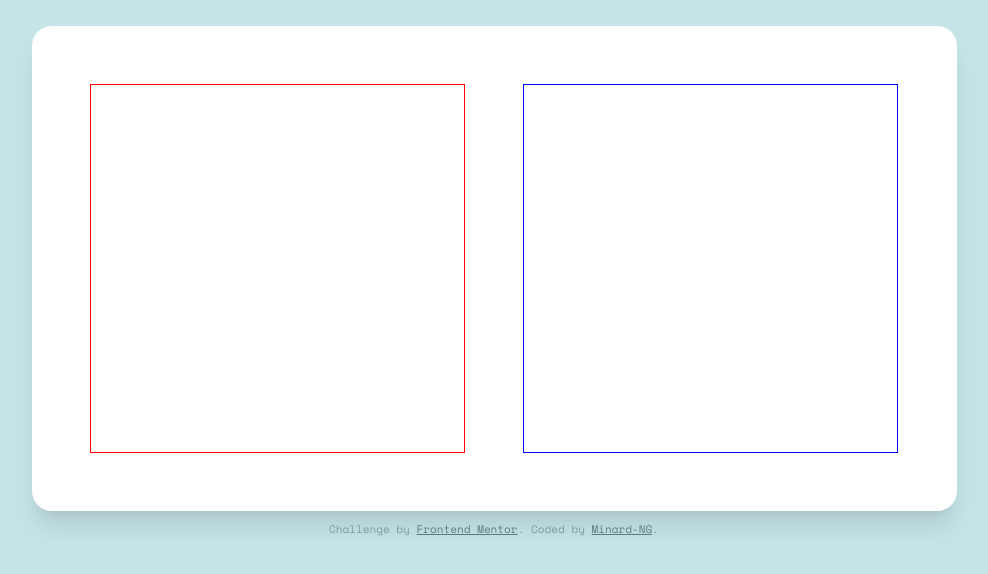
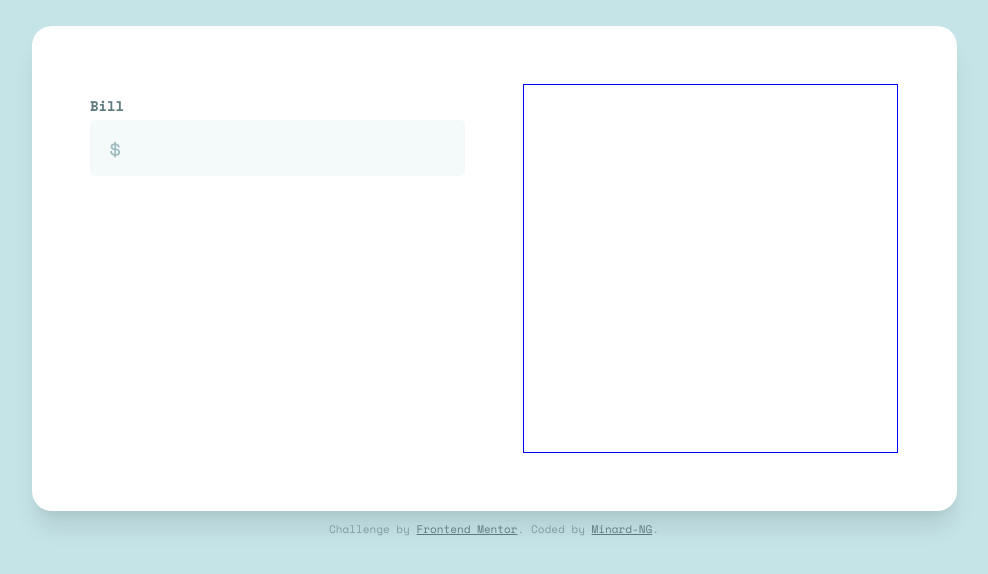
Before and after one commit to Minard-NG/Tip-calculator, a plain HTML site: page index.html in a window 1280 px wide. Shown: the part 184-758 px from the top of the page, without its empty margins (146-1134 px from the left). Drawn offline with nearby package versions, Linux system fonts and the light colour scheme.

Commit message:
completed bill section

```diff
--- a/css/_main.scss
+++ b/css/_main.scss
@@ -15,7 +15,39 @@ main {
   .input__sect {
     width: 100%;
     height: 100%;
-    border: 1px solid red;
+
+    &-bill{
+        width: 100%;
+        position: relative;
+        margin-bottom: 2.5rem;
+
+        label{
+            width: 100%;
+            font-size: 0.875rem;
+            font-weight: 700;
+            color: $grayishCyan1;
+        }
+        input{
+            width: 100%;
+            font-size: 1.5rem;
+            padding: 0.875rem 1rem;
+            padding-left: 2.5rem;
+            background-color: $lightCyan2;
+            color: $elementBg;
+            border: none;
+            border-radius: 5px;
+            text-align: right;
+            &:focus{
+                outline: 2px solid $strongCyan;
+            }
+        }
+
+        svg{
+            position: absolute;
+            left: 20px;
+            bottom: 18px;
+        }
+    }
   }
   .output__sect {
     width: 100%;
--- a/index.html
+++ b/index.html
@@ -12,26 +12,40 @@
       href="./images/favicon-32x32.png"
     />
 
-    <link rel="stylesheet" href="./css/style.css">
+    <link rel="stylesheet" href="./css/style.css" />
 
     <title>Frontend Mentor | Tip calculator app</title>
   </head>
   <body>
     <header>
-      <img src="./images/logo.svg" alt="splitter logo">
+      <img src="./images/logo.svg" alt="splitter logo" />
     </header>
     <main>
-    <div class="input__sect">
+      <div class="input__sect">
 
+        <div class="input__sect-bill">
+          <label for="bill">Bill</label>
+          <input type="text" id="bill" name="bill" />
+          <svg xmlns="http://www.w3.org/2000/svg" width="11" height="17">
+            <path
+              fill="#9EBBBD"
+              d="M6.016 16.328v-1.464c1.232-.08 2.22-.444 2.964-1.092.744-.648 1.116-1.508 1.116-2.58v-.144c0-.992-.348-1.772-1.044-2.34-.696-.568-1.708-.932-3.036-1.092V4.184c.56.144 1.012.4 1.356.768.344.368.516.816.516 1.344v.288h1.824v-.432c0-.448-.088-.876-.264-1.284a3.783 3.783 0 00-.744-1.116A4.251 4.251 0 007.54 2.9a5.324 5.324 0 00-1.524-.492V.872H4.288V2.36a5.532 5.532 0 00-1.416.324c-.448.168-.84.392-1.176.672-.336.28-.604.616-.804 1.008-.2.392-.3.844-.3 1.356v.144c0 .96.316 1.708.948 2.244.632.536 1.548.884 2.748 1.044v3.912c-.704-.16-1.248-.472-1.632-.936-.384-.464-.576-1.08-.576-1.848v-.288H.256v.576c0 .464.08.924.24 1.38.16.456.404.88.732 1.272.328.392.744.728 1.248 1.008s1.108.476 1.812.588v1.512h1.728zM4.288 7.424c-.688-.128-1.164-.332-1.428-.612-.264-.28-.396-.644-.396-1.092 0-.464.176-.832.528-1.104.352-.272.784-.448 1.296-.528v3.336zm1.728 5.712V9.344c.768.128 1.328.328 1.68.6.352.272.528.688.528 1.248 0 .544-.196.984-.588 1.32-.392.336-.932.544-1.62.624z"
+            />
+          </svg>
+        </div>
 
-    </div>
-    <div class="output__sect"></div>
+        <div class="input__sect-tip">
+
+        </div>
+      </div>
+      <div class="output__sect"></div>
     </main>
     <footer class="attribution">
       Challenge by
       <a href="https://www.frontendmentor.io?ref=challenge" target="_blank"
         >Frontend Mentor</a
-      >. Coded&nbsp;by&nbsp;<a href="https://github.com/Minard-NG">Minard-NG</a>.
+      >. Coded&nbsp;by&nbsp;<a href="https://github.com/Minard-NG">Minard-NG</a
+      >.
     </footer>
   </body>
 </html>
```
Also changed, not shown: css/style.css, 1 other file.
